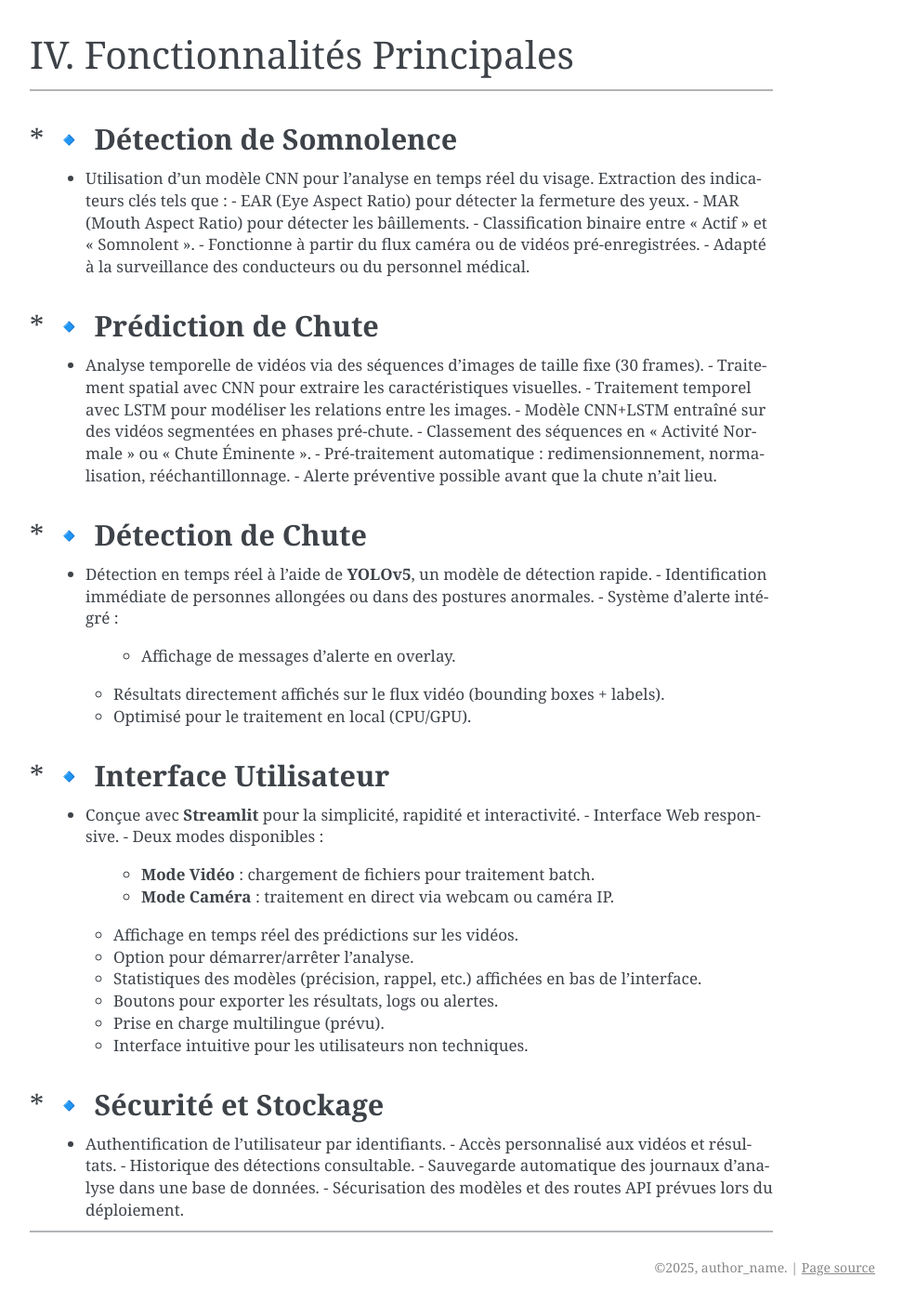
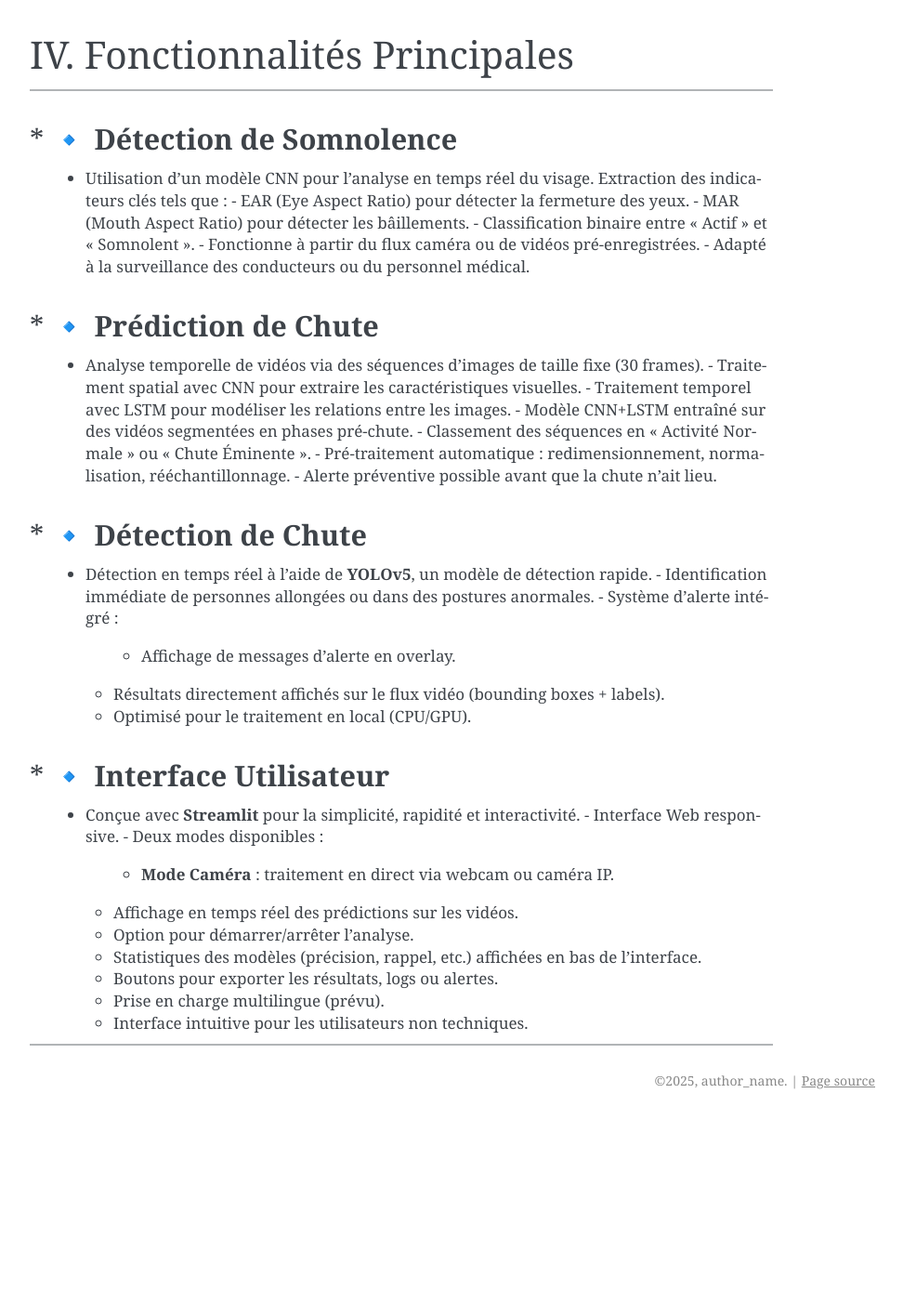
Before and after one commit to SouleymaneDiallo04/Syst-me-de-Surveillance-de-la-posture, a Sphinx documentation site: the page built from docs/source/fonctionnalites.rst, in a window 1280 px wide. Shown: the whole page at 93% size, without its empty margins (168-1140 px from the left). Built offline with Sphinx 7.4.7, drawn with Linux system fonts in a browser that asks for light colours; pages that are not in the unit, such as notebooks, are missing from menus; after the commit the page ends 1202 px from its top, so only the background shows below that.

Commit message:
Mise à jour des docstrings et du code

```diff
--- a/docs/source/fonctionnalites.rst
+++ b/docs/source/fonctionnalites.rst
@@ -47,7 +47,6 @@ IV. Fonctionnalités Principales
      - Conçue avec **Streamlit** pour la simplicité, rapidité et interactivité.
        - Interface Web responsive.
        - Deux modes disponibles :
-         - **Mode Vidéo** : chargement de fichiers pour traitement batch.
          - **Mode Caméra** : traitement en direct via webcam ou caméra IP.
        - Affichage en temps réel des prédictions sur les vidéos.
        - Option pour démarrer/arrêter l’analyse.
@@ -57,13 +56,3 @@ IV. Fonctionnalités Principales
        - Interface intuitive pour les utilisateurs non techniques.
 
 ----
-   *  🔹 **Sécurité et Stockage**
-----
-
-     - Authentification de l’utilisateur par identifiants.
-       - Accès personnalisé aux vidéos et résultats.
-       - Historique des détections consultable.
-       - Sauvegarde automatique des journaux d’analyse dans une base de données.
-       - Sécurisation des modèles et des routes API prévues lors du déploiement.
-
-----
```
